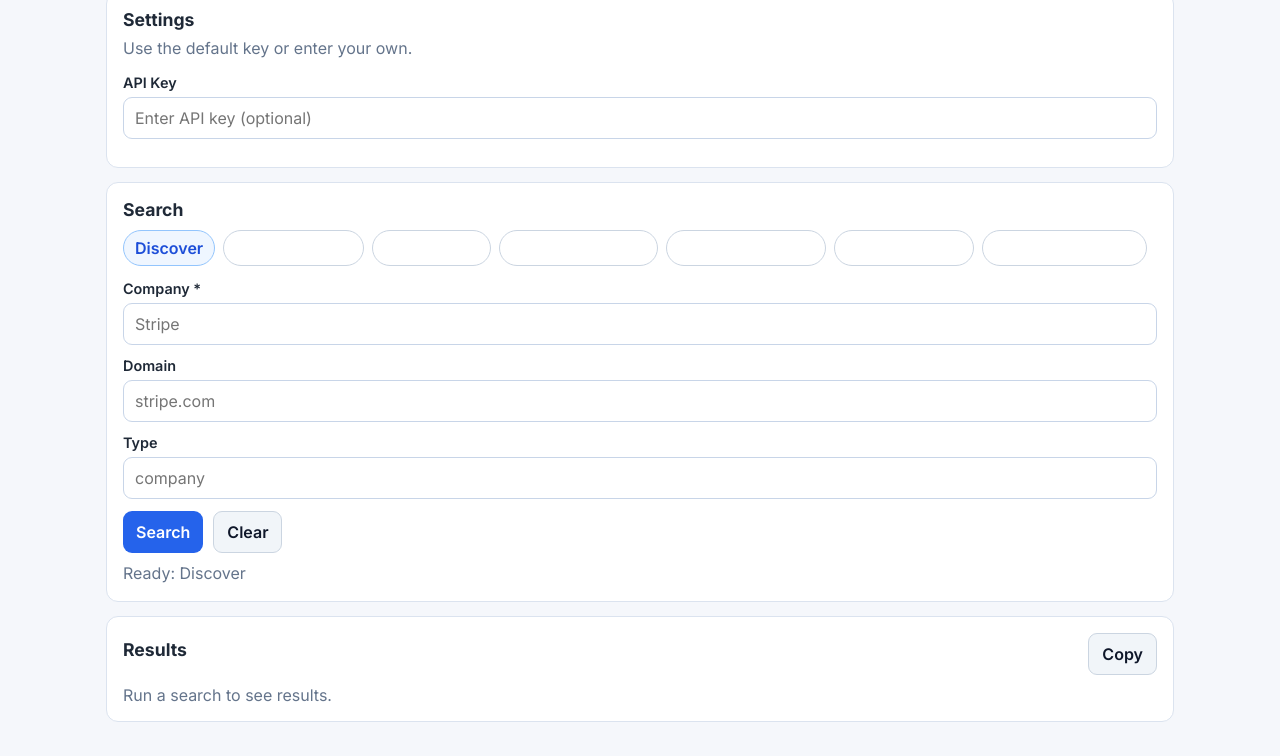
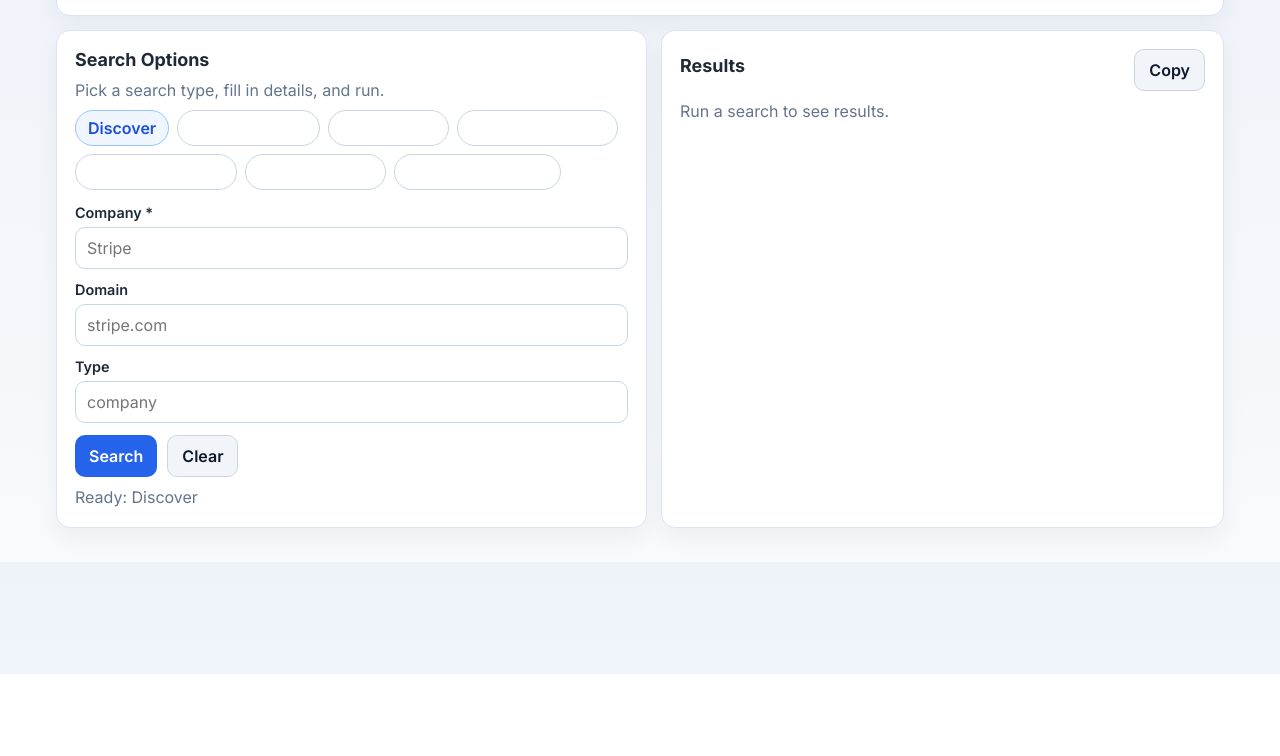
Before and after one commit to Qhubaib12/Email, a plain HTML site: page index.html in a window 1280 px wide. Shown: the part 126-882 px from the top of the page. After the commit the page ends 800 px from the top, so only its background shows below. Drawn offline with Linux system fonts and the light colour scheme.

Commit message:
Remove API key input and streamline to search-only lead finder UI

```diff
--- a/assets/app.js
+++ b/assets/app.js
@@ -35,7 +35,6 @@ const tabs = document.querySelector('#tabs');
 const form = document.querySelector('#endpointForm');
 const statusEl = document.querySelector('#status');
 const resultEl = document.querySelector('#result');
-const apiKeyEl = document.querySelector('#apiKey');
 let active = endpoints[0];
 let lastResult = null;
 
@@ -91,7 +90,7 @@ function getPayload() {
     if (field.required && !value) throw new Error(`${field.label} is required.`);
     if (value) params[field.name] = value;
   }
-  return { endpoint: active.path, method: active.method, params, apiKey: apiKeyEl.value.trim() };
+  return { endpoint: active.path, method: active.method, params };
 }
 
 function makeKvBlock(title, obj) {
--- a/assets/styles.css
+++ b/assets/styles.css
@@ -1,7 +1,7 @@
 :root {
-  --bg: #f5f7fb;
+  --bg: #f3f6fb;
   --panel: #ffffff;
-  --line: #dbe3ef;
+  --line: #dbe4f0;
   --text: #1f2937;
   --muted: #64748b;
   --primary: #2563eb;
@@ -10,35 +10,53 @@
   font-family: Inter, system-ui, -apple-system, Segoe UI, Roboto, sans-serif;
 }
 * { box-sizing: border-box; }
-body { margin: 0; background: var(--bg); color: var(--text); }
-.wrap { max-width: 1100px; margin: 0 auto; padding: 24px 16px 34px; }
-.hero h1 { margin: 0; font-size: clamp(1.9rem, 4vw, 2.6rem); }
-.hero p { margin: 8px 0 0; color: var(--muted); }
-.layout { display: grid; gap: 14px; margin-top: 16px; }
+body { margin: 0; background: linear-gradient(180deg, #eef3fa 0%, #f8fafc 100%); color: var(--text); }
+.wrap { max-width: 1200px; margin: 0 auto; padding: 24px 16px 34px; }
 .panel {
   background: var(--panel);
   border: 1px solid var(--line);
-  border-radius: 12px;
-  padding: 16px;
+  border-radius: 14px;
+  padding: 18px;
+  box-shadow: 0 10px 24px rgba(15, 23, 42, 0.05);
 }
-h2 { margin: 0 0 10px; font-size: 1.1rem; }
-.muted { color: var(--muted); margin-top: -2px; }
+.hero { margin-bottom: 14px; }
+.hero h1 { margin: 0; font-size: clamp(2rem, 4vw, 2.7rem); }
+.hero p { margin: 8px 0 0; color: var(--muted); }
+.layout { display: grid; gap: 14px; }
+.two-col { grid-template-columns: 1.05fr 1fr; }
+h2 { margin: 0 0 10px; font-size: 1.12rem; }
+.muted { color: var(--muted); margin: 0 0 10px; }
 .field-group { display: grid; gap: 6px; margin-bottom: 12px; }
 label { font-size: .9rem; font-weight: 600; }
 input {
-  width: 100%; border: 1px solid #c8d5e8; background: #fff; border-radius: 9px;
-  padding: 10px 11px; font: inherit;
+  width: 100%;
+  border: 1px solid #c9d6ea;
+  border-radius: 10px;
+  padding: 10px 11px;
+  font: inherit;
+  background: #fff;
 }
-.tabs { display: flex; flex-wrap: wrap; gap: 8px; margin: 8px 0 14px; }
+input:focus, button:focus { outline: 2px solid #93c5fd; outline-offset: 1px; }
+.tabs { display: flex; flex-wrap: wrap; gap: 8px; margin: 10px 0 14px; }
 .tab {
-  border: 1px solid #cbd5e1; border-radius: 999px; padding: 7px 11px;
-  background: #fff; cursor: pointer; font-weight: 600;
+  border: 1px solid #cbd5e1;
+  border-radius: 999px;
+  padding: 7px 12px;
+  background: #fff;
+  cursor: pointer;
+  font-weight: 600;
 }
 .tab.active { border-color: #93c5fd; background: #eff6ff; color: #1d4ed8; }
 .actions { display: flex; gap: 10px; }
 button {
-  border: none; border-radius: 9px; padding: 10px 13px; font: inherit;
-  font-weight: 600; cursor: pointer; background: var(--primary); color: #fff;
+  border: none;
+  border-radius: 10px;
+  padding: 10px 14px;
+  font: inherit;
+  font-weight: 600;
+  cursor: pointer;
+  background: var(--primary);
+  color: #fff;
 }
 button.ghost { background: #f1f5f9; color: #0f172a; border: 1px solid #cbd5e1; }
 .status { min-height: 1.4rem; margin: 10px 0 0; color: var(--muted); }
@@ -48,11 +66,12 @@ button.ghost { background: #f1f5f9; color: #0f172a; border: 1px solid #cbd5e1; }
 .result-empty { color: var(--muted); }
 .result-block { border: 1px solid #e2e8f0; border-radius: 10px; padding: 10px; margin-bottom: 10px; background: #fcfdff; }
 .result-title { margin: 0 0 8px; font-size: .95rem; }
-.kv { display: grid; grid-template-columns: 170px 1fr; gap: 6px 10px; font-size: .92rem; }
+.kv { display: grid; grid-template-columns: 180px 1fr; gap: 7px 10px; font-size: .92rem; }
 .k { color: #475569; font-weight: 600; }
 .v { word-break: break-word; }
 .table-wrap { overflow: auto; border: 1px solid #e2e8f0; border-radius: 10px; }
 table { width: 100%; border-collapse: collapse; font-size: .9rem; }
 th, td { border-bottom: 1px solid #e2e8f0; text-align: left; padding: 8px 9px; vertical-align: top; }
 th { background: #f8fafc; font-weight: 700; }
+@media (max-width: 980px) { .two-col { grid-template-columns: 1fr; } }
 @media (max-width: 700px) { .kv { grid-template-columns: 1fr; } }
--- a/index.html
+++ b/index.html
@@ -11,23 +11,15 @@
   </head>
   <body>
     <div class="wrap">
-      <header class="hero">
+      <header class="hero panel">
         <h1>Lead Finder</h1>
-        <p>Find emails and company/person details with a simple workflow.</p>
+        <p>Search for email and profile information using the options below.</p>
       </header>
 
-      <main class="layout">
+      <main class="layout two-col">
         <section class="panel">
-          <h2>Settings</h2>
-          <p class="muted">Use the default key or enter your own.</p>
-          <div class="field-group">
-            <label for="apiKey">API Key</label>
-            <input id="apiKey" type="password" placeholder="Enter API key (optional)" />
-          </div>
-        </section>
-
-        <section class="panel">
-          <h2>Search</h2>
+          <h2>Search Options</h2>
+          <p class="muted">Pick a search type, fill in details, and run.</p>
           <div id="tabs" class="tabs"></div>
           <form id="endpointForm"></form>
           <div class="actions">
```
Also changed, not shown: README.md.
